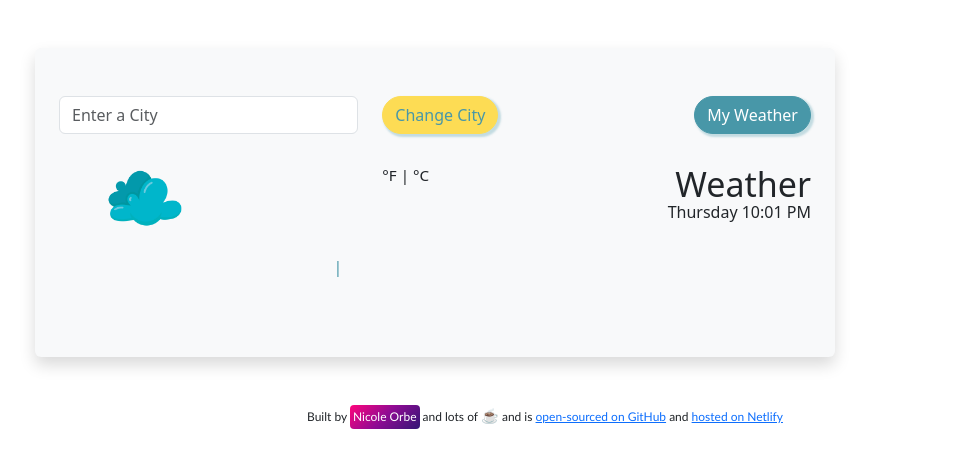
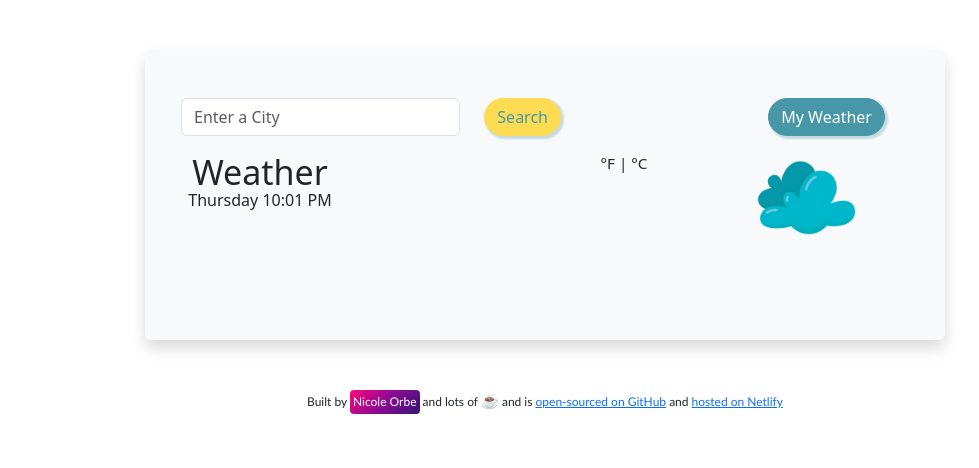
Before and after one commit to nicoleorbe/shecodes_weatherapp, a plain HTML site: page index.html in a window 1280 px wide. Shown: the whole page, without its empty margins (95-1074 px from the left). Drawn offline with nearby package versions, Linux system fonts and the light colour scheme; a web font is replaced by a local one.

Commit message:
added responsive columns to scale down for mobile

```diff
--- a/index.html
+++ b/index.html
@@ -29,11 +29,12 @@
   <body id="body">
     <div class="container">
       <div
-        class="shadow p-4 pt-5 pb-5 m-5 bg-body-tertiary rounded weather-container"
+        class="row shadow p-4 pt-5 pb-5 bg-body-tertiary rounded weather-container"
       >
         <!-- first row / search bar -->
+
         <form class="row mb-3 search-bar" id="search-bar">
-          <div class="col-sm-5 input-search-new-city">
+          <div class="col-5 input-search-new-city">
             <input
               type="text"
               class="form-control"
@@ -41,24 +42,42 @@
               placeholder="Enter a City"
             />
           </div>
-          <div class="col-sm-3 btn-search">
-            <button class="btn" type="submit" id="button-search">
-              Change City
-            </button>
+          <div class="col-3 btn-search">
+            <button class="btn" type="submit" id="button-search">Search</button>
           </div>
-          <div class="col-sm-4 btn-current text-end">
+          <div class="col-4 btn-current">
             <button class="btn" onclick="resetPage()" id="button-reset">
               My Weather
             </button>
           </div>
         </form>
 
-        <!-- second row -->
-        <div class="weather-detail-container">
-          <div class="row justify-content-center">
-            <div
-              class="col-sm-3 d-flex flex-column align-items-center justify-content-center"
-            >
+        <!-- new second row -->
+        <div class="row weather-detail-container text-center">
+          <div class="col-sm-6">
+            <div class="row">
+              <div class="col-md-6 weather-date">
+                <h1 class="weather-title">Weather</h1>
+                <p class="current-datetime" id="current-datetime"></p>
+              </div>
+              <div class="col-md-6"></div>
+            </div>
+          </div>
+
+          <div class="col-sm-6">
+            <div class="row">
+              <!-- city/temp -->
+              <div class="col-6 current-city-temp">
+                <div class="current-city" id="current-city"></div>
+                <div class="current-temp m-0" id="current-temp"></div>
+                <div class="degree-symbol">
+                  <a href="#" class="active" id="degree-F">°F </a>
+                  |
+                  <a href="#" id="degree-C"> °C</a>
+                </div>
+              </div>
+              <!-- weather -->
+              <div class="col-6">
                 <img
                   class="img-current-temp"
                   src="images/cloud.png"
@@ -67,41 +86,37 @@
                 />
                 <p class="current-weather" id="current-weather"></p>
               </div>
-            <div class="col-sm-2 current-city-temp">
-              <span class="current-city" id="current-city"></span>
-              <span class="current-temp" id="current-temp"></span>
-            </div>
-            <div class="col-sm-2 degrees">
-              <span class="degree-symbol"
-                ><a href="#" class="active" id="degree-F">°F </a>
-                |
-                <a href="#" id="degree-C"> °C</a></span
-              >
-            </div>
-
-            <div class="col-5 weather-date">
-              <h1 class="weather-title">Weather</h1>
-              <p class="current-datetime" id="current-datetime"></p>
             </div>
           </div>
         </div>
 
-        <div class="row justify-content-evenly text-center weather-details">
+        <!-- third row -->
+        <div
+          class="row mb-4 justify-content-evenly text-center weather-details"
+        >
+          <div class="col-6">
+            <div class="row">
               <span
-            class="col-sm-3 current-feels-like"
+                class="col-md-4 current-feels-like"
                 id="current-feels-like"
               ></span>
 
-          <span class="col-sm-3"
-            ><span class="current-max" id="current-max"></span>
-            |
-            <span class="current-min" id="current-min"></span>
-          </span>
-          <span class="col-sm-3 current-wind" id="current-wind"></span>
+              <span class="col-md-4 current-max" id="current-max"></span>
+              <span class="col-md-4 current-min" id="current-min"></span>
+            </div>
+          </div>
+          <div class="col-6">
+            <div class="row">
+              <span class="col-md-6 current-wind" id="current-wind"></span>
 
-          <span class="col-sm-3 current-humidity" id="current-humidity"></span>
+              <span
+                class="col-md-6 current-humidity"
+                id="current-humidity"
+              ></span>
             </div>
-        <!-- third row / next 6 days -->
+          </div>
+        </div>
+        <!-- fourth row / next 6 days -->
         <div class="forecast" id="forecast"></div>
       </div>
       <footer class="footer">
--- a/source/style.css
+++ b/source/style.css
@@ -33,6 +33,10 @@ footer span {
   color: #ff3cac;
 }
 
+.btn-current {
+  text-align: right;
+}
+
 .search-bar .btn {
   background-color: var(--sun-yellow);
   border-radius: var(--button-border-radius);
@@ -65,9 +69,11 @@ footer span {
 }
 
 .weather-container {
-  display: block;
-  margin: 0 auto;
-  max-width: 800px;
+  display: block !important;
+  margin: 0 auto !important;
+  margin-top: 50px !important;
+  margin-bottom: 50px !important;
+  max-width: 800px !important;
 }
 
 .weather-detail-container {
@@ -75,22 +81,15 @@ footer span {
 }
 
 .current-city {
-  display: block;
-  text-align: left;
   text-transform: capitalize;
 }
 
 .current-temp {
-  display: block;
-  margin-top: 0;
-  line-height: 40px;
-  text-align: left;
-  font-size: 60px;
+  font-size: 72px;
+  line-height: 70px !important;
 }
 
 .degree-symbol {
-  display: block;
-  text-align: left;
   font-size: 0.95rem;
 }
 
@@ -104,13 +103,11 @@ footer span {
 }
 
 .weather-title {
-  text-align: right;
   margin-bottom: 0;
   font-size: 34px;
 }
 
 .current-datetime {
-  text-align: right;
   margin-bottom: 5px;
   margin-top: 0;
   line-height: 15px;
@@ -118,15 +115,13 @@ footer span {
 
 .current-weather {
   text-transform: capitalize;
-  margin-top: 0;
-  line-height: 15px;
   font-weight: 500;
 }
 
 .weather-details {
   margin-top: 10px;
-  font-weight: 500;
-  font-size: 16px;
+  font-weight: 400;
+  font-size: 14px;
   color: var(--dark-turquoise);
 }
 
@@ -159,7 +154,7 @@ footer span {
 }
 
 .img-current-temp {
-  width: 75px;
+  width: 100px;
 }
 
 .img-temp-graph {
```
Lines whose indentation alone changed are shown as unchanged.
